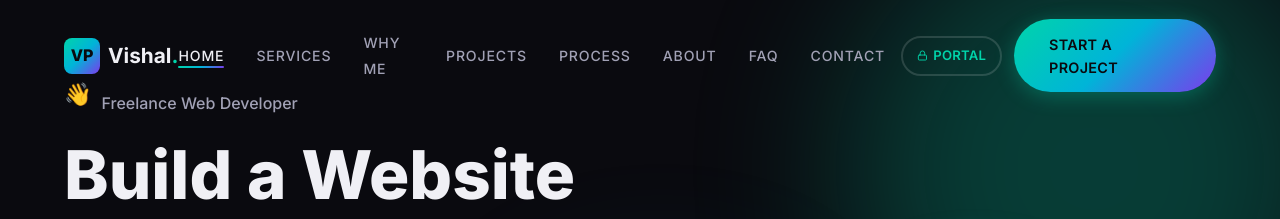
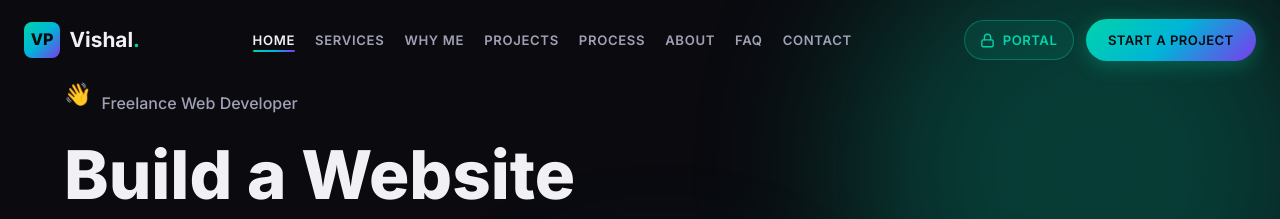
Before and after one commit to vishalprsd75/portfolio, a website: page index.html in a window 1280 px wide. Shown: the top 219 px of the page. Drawn offline with Linux system fonts and the light colour scheme.

Commit message:
Fix navbar overlapping, text wrapping, and enhance Portal button icon

```diff
--- a/css/style.css
+++ b/css/style.css
@@ -160,14 +160,17 @@ a {
   box-shadow: var(--shadow-md);
 }
 .navbar .container {
+  max-width: 1360px;
   display: flex;
   align-items: center;
   justify-content: space-between;
+  gap: 1.5rem;
 }
 .nav-brand {
-  display: flex;
-  align-items: center;
-  gap: 0.5rem;
+  flex-shrink: 0;
+  display: flex;
+  align-items: center;
+  gap: 0.6rem;
   font-size: 1.3rem;
   font-weight: 700;
   color: var(--text-primary);
@@ -187,15 +190,18 @@ a {
 .nav-links {
   display: flex;
   align-items: center;
-  gap: 2rem;
+  gap: 1.25rem;
   list-style: none;
+  margin: 0;
+  padding: 0;
 }
 .nav-links a {
-  font-size: 0.88rem;
-  font-weight: 500;
+  white-space: nowrap;
+  font-size: 0.82rem;
+  font-weight: 600;
   color: var(--text-secondary);
   text-transform: uppercase;
-  letter-spacing: 0.06em;
+  letter-spacing: 0.05em;
   transition: color var(--duration-fast) var(--ease-smooth);
   position: relative;
   padding-bottom: 4px;
@@ -220,7 +226,50 @@ a {
   width: 100%;
 }
 .nav-cta {
-  margin-left: 1rem;
+  display: flex;
+  align-items: center;
+  gap: 0.75rem;
+  flex-shrink: 0;
+}
+.nav-cta .nav-cta-btn {
+  white-space: nowrap;
+  padding: 0.65rem 1.4rem;
+  font-size: 0.82rem;
+  letter-spacing: 0.03em;
+}
+.nav-portal-btn {
+  display: inline-flex;
+  align-items: center;
+  gap: 0.45rem;
+  padding: 0.52rem 0.95rem;
+  font-size: 0.82rem;
+  font-weight: 600;
+  font-family: 'Inter', sans-serif;
+  letter-spacing: 0.04em;
+  text-transform: uppercase;
+  color: var(--accent-1);
+  background: rgba(0, 212, 170, 0.09);
+  border: 1px solid rgba(0, 212, 170, 0.35);
+  border-radius: var(--radius-full);
+  transition: all var(--duration-normal) var(--ease-smooth);
+  text-decoration: none;
+  white-space: nowrap;
+}
+.nav-portal-btn:hover {
+  background: rgba(0, 212, 170, 0.2);
+  border-color: var(--accent-1);
+  color: #fff;
+  transform: translateY(-1px);
+  box-shadow: 0 4px 16px rgba(0, 212, 170, 0.25);
+}
+.nav-portal-btn svg {
+  width: 15px;
+  height: 15px;
+  stroke: var(--accent-1);
+  transition: stroke var(--duration-fast);
+}
+.nav-portal-btn:hover svg {
+  stroke: #fff;
 }
 
 /* Hamburger */
@@ -1744,7 +1793,7 @@ a {
    ══════════════════════════════════════════════════════════ */
 
 /* Tablet */
-@media (max-width: 1024px) {
+@media (max-width: 1180px) {
   .hamburger { display: flex; }
   .nav-links, .nav-cta { display: none; }
 
--- a/index.html
+++ b/index.html
@@ -33,7 +33,7 @@
     rel="stylesheet" />
 
   <!-- Styles -->
-  <link rel="stylesheet" href="./css/style.css" />
+  <link rel="stylesheet" href="./css/style.css?v=2.1" />
 </head>
 
 <body>
@@ -82,12 +82,15 @@
         <li><a href="#faq">FAQ</a></li>
         <li><a href="#contact">Contact</a></li>
       </ul>
-      <div class="nav-cta" style="display:flex; align-items:center; gap:0.75rem;">
-        <a href="https://vishal-freelance.vercel.app/" target="_blank" rel="noopener" class="btn btn-secondary" style="padding:0.48rem 0.85rem; font-size:0.82rem; border-color:rgba(255,255,255,0.14); display:inline-flex; align-items:center; gap:0.35rem;" title="Private Client & Business Management Portal">
-          <svg width="13" height="13" viewBox="0 0 24 24" fill="none" stroke="currentColor" stroke-width="2" stroke-linecap="round" stroke-linejoin="round"><rect x="3" y="11" width="18" height="11" rx="2" ry="2"></rect><path d="M7 11V7a5 5 0 0 1 10 0v4"></path></svg>
-          Portal
+      <div class="nav-cta">
+        <a href="https://vishal-freelance.vercel.app/" target="_blank" rel="noopener" class="nav-portal-btn" title="Private Client & Business Management Portal">
+          <svg width="15" height="15" viewBox="0 0 24 24" fill="none" stroke="currentColor" stroke-width="2.2" stroke-linecap="round" stroke-linejoin="round">
+            <rect x="3" y="11" width="18" height="11" rx="2" ry="2"></rect>
+            <path d="M7 11V7a5 5 0 0 1 10 0v4"></path>
+          </svg>
+          <span>Portal</span>
         </a>
-        <a href="#contact" class="btn btn-primary">Start a Project</a>
+        <a href="#contact" class="btn btn-primary nav-cta-btn">Start a Project</a>
       </div>
       <button class="hamburger" id="hamburger" aria-label="Toggle menu">
         <span></span>
```
